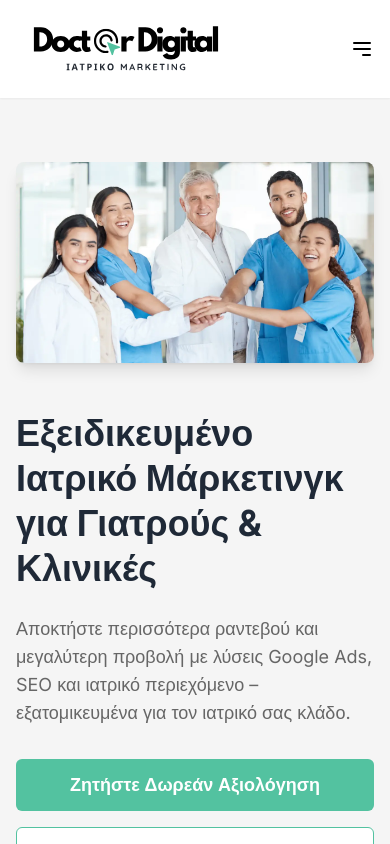
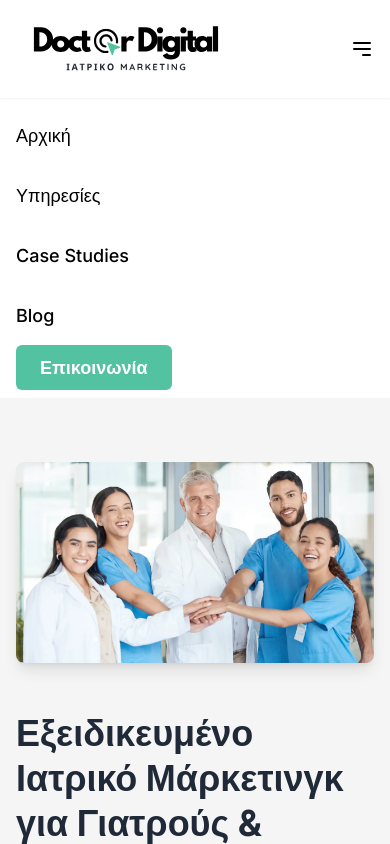
Before and after one commit to Phil13133/doctor-digital-nextjs-augment, a Next.js app: page / in a window 390 px wide. Both pictures are taken after a click on the button 362 px from the left and 49 px from the top of the page. Shown: the top 844 px of the page. Built offline with nearby package versions, Linux system fonts and the light colour scheme.

Commit message:
Fix: Implement functional hamburger menu for mobile navigation with auto-close on link click

```diff
--- a/src/app/layout.tsx
+++ b/src/app/layout.tsx
@@ -1,11 +1,12 @@
 import './globals.css';
 import type { Metadata } from 'next';
 import { Inter } from 'next/font/google';
+import Image from 'next/image';
 import Link from 'next/link';
-import Image from 'next/image';
 import OrganizationSchema from '@/components/schema/OrganizationSchema';
 import { EmailIcon, PhoneIcon, LocationIcon } from '@/components/icons';
 import { SITE } from '@/constants/site';
+import NavBar from '@/components/navigation/NavBar';
 
 // Import from metadata.ts for centralized SEO management
 import metadata from './metadata';
@@ -81,54 +82,8 @@ export default function RootLayout({
         />
       </head>
       <body className={`${inter.className} bg-background text-text antialiased`}>
-        {/* Modern White Header */}
-        <header className="bg-white shadow-sm py-4 sticky top-0 z-50">
-          <div className="container mx-auto">
-            <div className="flex justify-between items-center">
-              {/* Logo */}
-              <Link href="/" className="flex items-center text-text-dark">
-                <Image
-                  src="/images/Doctordigital SVG-logo.svg"
-                  alt="Doctor Digital - Ιατρικό Μάρκετινγκ"
-                  width={220}
-                  height={60}
-                  priority
-                />
-              </Link>
-
-              {/* Desktop Navigation */}
-              <nav className="hidden md:block">
-                <ul className="flex space-x-6 items-center">
-                  <li><Link href="/" className="font-medium text-black hover:text-gray-500 transition-colors">Αρχική</Link></li>
-                  <li><Link href="/ypiresies" className="font-medium text-black hover:text-gray-500 transition-colors">Υπηρεσίες</Link></li>
-                  <li><Link href="/case-studies" className="font-medium text-black hover:text-gray-500 transition-colors">Case Studies</Link></li>
-                  <li><Link href="/blog" className="font-medium text-black hover:text-gray-500 transition-colors">Blog</Link></li>
-                  <li><Link href="/epikoinonia" className="btn-primary btn-sm">Επικοινωνία</Link></li>
-                </ul>
-              </nav>
-
-              {/* Mobile Menu Button */}
-              <button className="md:hidden text-text-dark">
-                <svg xmlns="http://www.w3.org/2000/svg" fill="none" viewBox="0 0 24 24" stroke="currentColor" className="w-6 h-6">
-                  <path strokeLinecap="round" strokeLinejoin="round" strokeWidth={2} d="M4 6h16M4 12h16m-7 6h7" />
-                </svg>
-              </button>
-            </div>
-          </div>
-        </header>
-
-        {/* Mobile Menu (hidden by default) */}
-        <div className="hidden bg-white p-4 md:hidden">
-          <nav>
-            <ul className="space-y-4">
-              <li><Link href="/" className="block py-2 font-medium text-black hover:text-gray-500 transition-colors">Αρχική</Link></li>
-              <li><Link href="/ypiresies" className="block py-2 font-medium text-black hover:text-gray-500 transition-colors">Υπηρεσίες</Link></li>
-              <li><Link href="/case-studies" className="block py-2 font-medium text-black hover:text-gray-500 transition-colors">Case Studies</Link></li>
-              <li><Link href="/blog" className="block py-2 font-medium text-black hover:text-gray-500 transition-colors">Blog</Link></li>
-              <li><Link href="/epikoinonia" className="btn-primary w-full mt-4">Επικοινωνία</Link></li>
-            </ul>
-          </nav>
-        </div>
+        {/* Navigation Bar */}
+        <NavBar />
 
         {/* Main Content */}
         <main>{children}</main>
--- /dev/null
+++ b/src/components/navigation/NavBar.tsx
@@ -0,0 +1,75 @@
+'use client';
+
+import React, { useState } from 'react';
+import Link from 'next/link';
+import Image from 'next/image';
+
+export default function NavBar() {
+  const [isMenuOpen, setIsMenuOpen] = useState(false);
+
+  const toggleMenu = () => {
+    setIsMenuOpen(!isMenuOpen);
+  };
+
+  // Function to handle navigation link clicks
+  const handleNavLinkClick = () => {
+    setIsMenuOpen(false);
+  };
+
+  return (
+    <>
+      {/* Modern White Header */}
+      <header className="bg-white shadow-sm py-4 sticky top-0 z-50">
+        <div className="container mx-auto">
+          <div className="flex justify-between items-center">
+            {/* Logo */}
+            <Link href="/" className="flex items-center text-text-dark" onClick={handleNavLinkClick}>
+              <Image
+                src="/images/Doctordigital SVG-logo.svg"
+                alt="Doctor Digital - Ιατρικό Μάρκετινγκ"
+                width={220}
+                height={60}
+                priority
+              />
+            </Link>
+
+            {/* Desktop Navigation */}
+            <nav className="hidden md:block">
+              <ul className="flex space-x-6 items-center">
+                <li><Link href="/" className="font-medium text-black hover:text-gray-500 transition-colors">Αρχική</Link></li>
+                <li><Link href="/ypiresies" className="font-medium text-black hover:text-gray-500 transition-colors">Υπηρεσίες</Link></li>
+                <li><Link href="/case-studies" className="font-medium text-black hover:text-gray-500 transition-colors">Case Studies</Link></li>
+                <li><Link href="/blog" className="font-medium text-black hover:text-gray-500 transition-colors">Blog</Link></li>
+                <li><Link href="/epikoinonia" className="btn-primary btn-sm">Επικοινωνία</Link></li>
+              </ul>
+            </nav>
+
+            {/* Mobile Menu Button */}
+            <button
+              className="md:hidden text-text-dark"
+              onClick={toggleMenu}
+              aria-label="Toggle menu"
+            >
+              <svg xmlns="http://www.w3.org/2000/svg" fill="none" viewBox="0 0 24 24" stroke="currentColor" className="w-6 h-6">
+                <path strokeLinecap="round" strokeLinejoin="round" strokeWidth={2} d="M4 6h16M4 12h16m-7 6h7" />
+              </svg>
+            </button>
+          </div>
+        </div>
+      </header>
+
+      {/* Mobile Menu (toggled by state) */}
+      <div className={`${isMenuOpen ? 'block' : 'hidden'} bg-white p-4 md:hidden shadow-md`}>
+        <nav>
+          <ul className="space-y-4">
+            <li><Link href="/" onClick={handleNavLinkClick} className="block py-2 font-medium text-black hover:text-gray-500 transition-colors">Αρχική</Link></li>
+            <li><Link href="/ypiresies" onClick={handleNavLinkClick} className="block py-2 font-medium text-black hover:text-gray-500 transition-colors">Υπηρεσίες</Link></li>
+            <li><Link href="/case-studies" onClick={handleNavLinkClick} className="block py-2 font-medium text-black hover:text-gray-500 transition-colors">Case Studies</Link></li>
+            <li><Link href="/blog" onClick={handleNavLinkClick} className="block py-2 font-medium text-black hover:text-gray-500 transition-colors">Blog</Link></li>
+            <li><Link href="/epikoinonia" onClick={handleNavLinkClick} className="btn-primary w-full mt-4">Επικοινωνία</Link></li>
+          </ul>
+        </nav>
+      </div>
+    </>
+  );
+}
```
